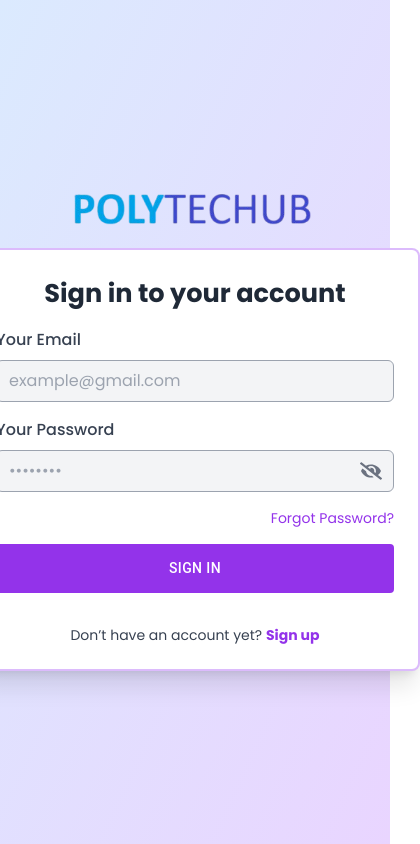
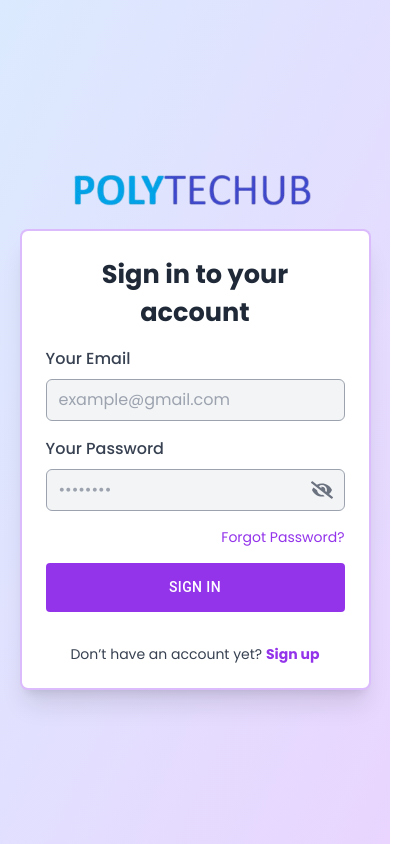
Before and after one commit to amar2mail9/Blog_PORT_CLIENT, a Next.js app: page /admin in a window 390 px wide. Shown: the top 844 px of the page, 420 px wide, since content can reach past the window. Built offline with nearby package versions, Linux system fonts and the light colour scheme.

Commit message:
Login Responsible

```diff
--- a/components/auth/LoginPage.jsx
+++ b/components/auth/LoginPage.jsx
@@ -19,7 +19,7 @@ const LoginPage = () => {
       </div>
 
       {/* Login Box */}
-      <div className="w-[450px] border-purple-500/40 rounded-lg p-6 shadow-xl border-2 bg-white">
+      <div className="sm:w-[450px] w-[90%] mx-auto border-purple-500/40 rounded-lg p-6 shadow-xl border-2 bg-white">
         {/* Top Section */}
         <h2 className="text-[1.6rem] font-bold text-gray-800 text-center">
           Sign in to your account
```
